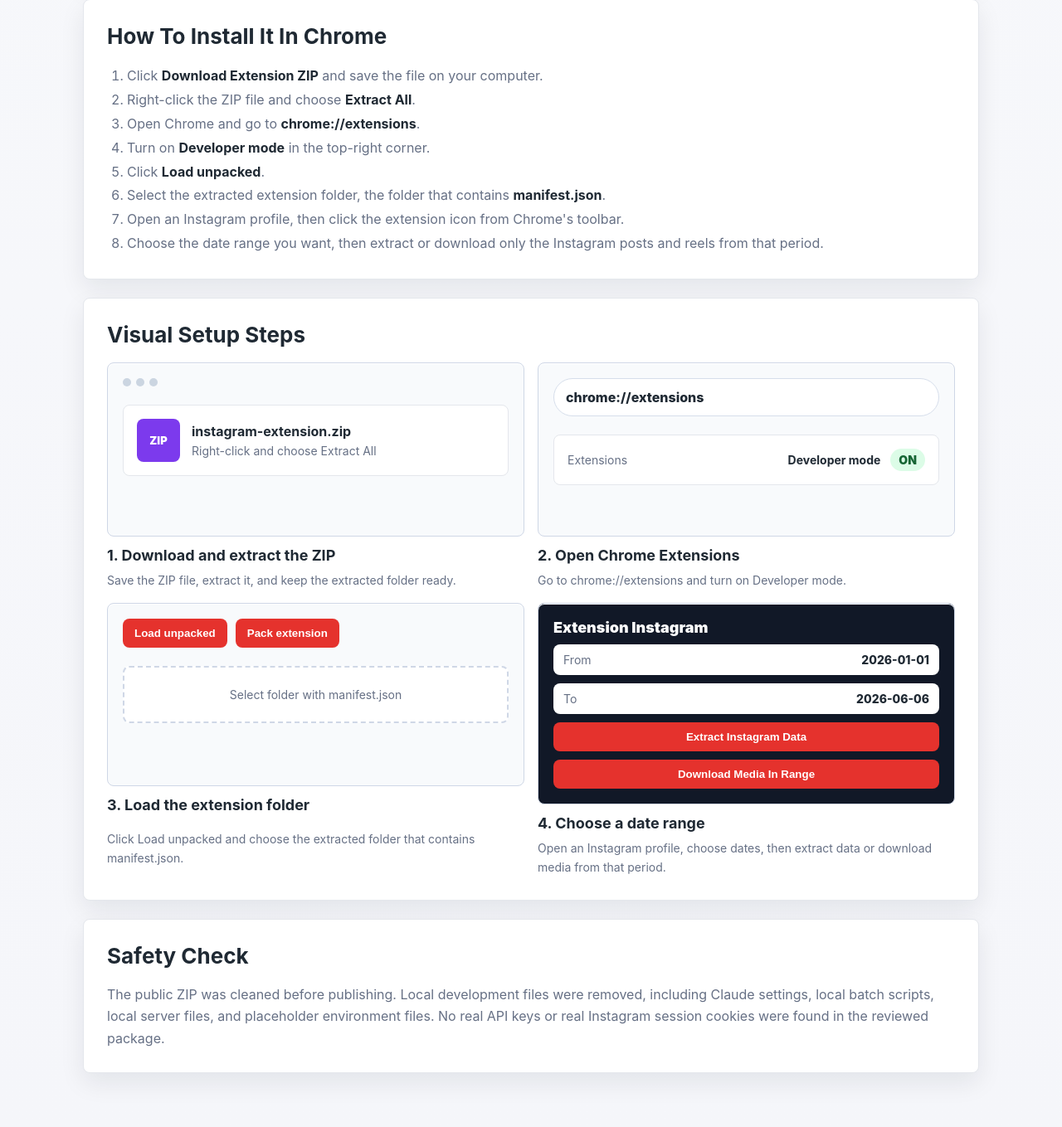
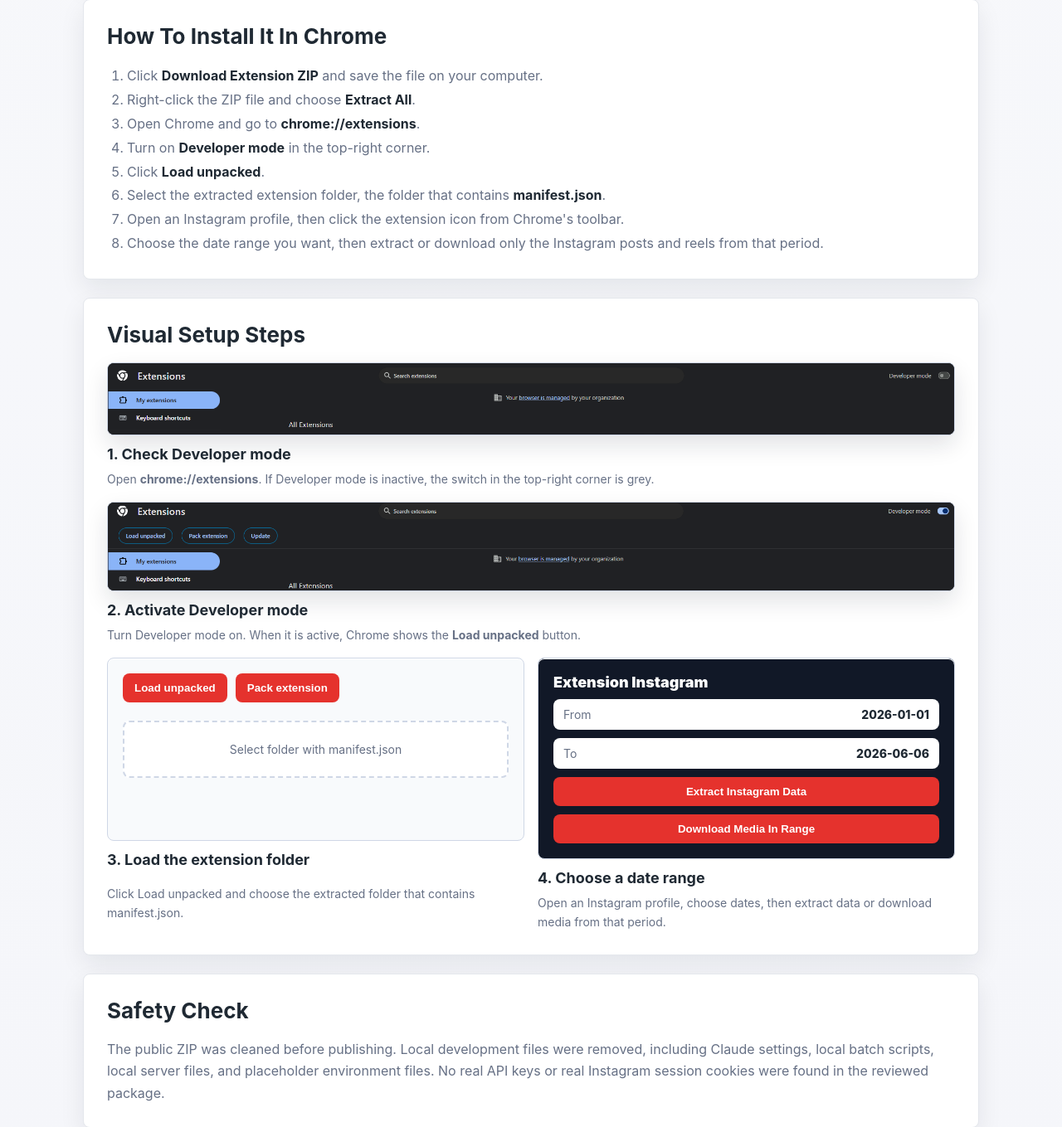
Before and after one commit to creativityemarketing-netizen/All_Tools, a Flask app: template templates/instagram_extension.html in a window 1280 px wide. Shown: the part 994-2353 px from the top of the page at 83% size. Before the commit the page ends 2315 px from the top, so only its background shows below. Run offline with Flask 3, Linux system fonts and the light colour scheme; the template is opened without the code that fills it, so the values that code supplies are empty; some libraries are stand-ins or nearby versions.

Commit message:
Use real Chrome setup screenshots

```diff
--- a/static/site.css
+++ b/static/site.css
@@ -390,6 +390,20 @@ body {
   gap: 12px;
 }
 
+.screenshot-wide {
+  grid-column: 1 / -1;
+}
+
+.real-screenshot {
+  display: block;
+  width: 100%;
+  height: auto;
+  border: 1px solid #cfd7e6;
+  border-radius: 8px;
+  background: #202124;
+  box-shadow: 0 12px 28px rgba(16, 24, 40, 0.12);
+}
+
 .screenshot-card > strong {
   font-size: 18px;
 }
--- a/templates/instagram_extension.html
+++ b/templates/instagram_extension.html
@@ -79,34 +79,16 @@
     <section class="extension-section">
       <h2>Visual Setup Steps</h2>
       <div class="screenshot-grid">
-        <article class="screenshot-card">
-          <div class="fake-window">
-            <div class="fake-window-bar">
-              <span></span><span></span><span></span>
-            </div>
-            <div class="fake-download">
-              <div class="zip-icon">ZIP</div>
-              <div>
-                <strong>instagram-extension.zip</strong>
-                <span>Right-click and choose Extract All</span>
-              </div>
-            </div>
-          </div>
-          <strong>1. Download and extract the ZIP</strong>
-          <p>Save the ZIP file, extract it, and keep the extracted folder ready.</p>
+        <article class="screenshot-card screenshot-wide">
+          <img class="real-screenshot" src="/static/images/extension/developer-mode-off.png" alt="Chrome Extensions page with Developer mode inactive">
+          <strong>1. Check Developer mode</strong>
+          <p>Open <strong>chrome://extensions</strong>. If Developer mode is inactive, the switch in the top-right corner is grey.</p>
         </article>
 
-        <article class="screenshot-card">
-          <div class="fake-window">
-            <div class="fake-address">chrome://extensions</div>
-            <div class="fake-row">
-              <span>Extensions</span>
-              <b>Developer mode</b>
-              <i>ON</i>
-            </div>
-          </div>
-          <strong>2. Open Chrome Extensions</strong>
-          <p>Go to chrome://extensions and turn on Developer mode.</p>
+        <article class="screenshot-card screenshot-wide">
+          <img class="real-screenshot" src="/static/images/extension/developer-mode-on.png" alt="Chrome Extensions page with Developer mode active and Load unpacked visible">
+          <strong>2. Activate Developer mode</strong>
+          <p>Turn Developer mode on. When it is active, Chrome shows the <strong>Load unpacked</strong> button.</p>
         </article>
 
         <article class="screenshot-card">
```
Also changed, not shown: static/images/extension/developer-mode-off.png (added), static/images/extension/developer-mode-on.png (added).
